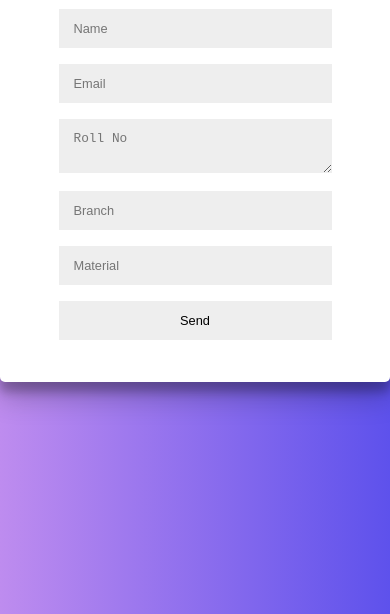
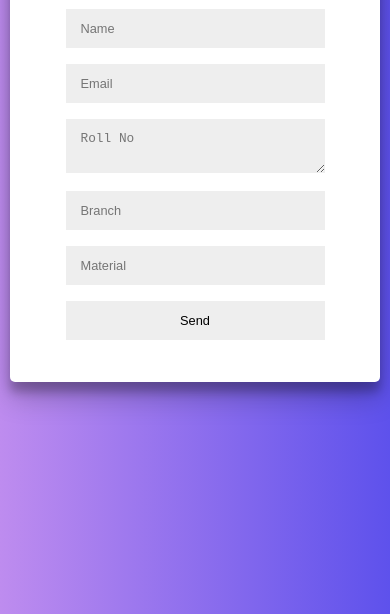
Before and after one commit to Abtsega123/PrivQR-QR-based-Library-Attendance-System-Backend, a website: page public/index.html in a window 390 px wide. Shown: the part 260-874 px from the top of the page. Drawn offline with Linux system fonts and the light colour scheme.

Commit message:
'commited'

```diff
--- a/public/index.html
+++ b/public/index.html
@@ -16,7 +16,7 @@
             <div class="left-container">
                 <div class="left-inner-container">
                     <h2>Let's Chat</h2>
-                    <p>Whether you have a question, want to start a project or simply want to connect.</p>
+
                     <br>
                     <p>Feel free to send me a message in the contact form</p>
                 </div>
--- a/public/styles.css
+++ b/public/styles.css
@@ -35,6 +35,7 @@ body {
     max-width: 100%;
     min-height: 480px;
     min-width: 370px;
+    margin-top:70px;
 }
 
 /* Typography */
@@ -122,8 +123,16 @@ button:hover {
     opacity: 0.7;
 }
 
+/* Media Queries *//* Media Queries */
 /* Media Queries */
 @media only screen and (max-width: 600px) {
+    .container {
+        margin: 20px;
+        /* Add space to all sides */
+        width: calc(100% - 40px);
+        /* Adjust width to create space between corners */
+    }
+
     .left-container {
         display: none;
     }
@@ -132,6 +141,7 @@ button:hover {
         display: none;
     }
 }
+
 
 @media only screen and (min-width: 600px) {
     .sm-view {
```
